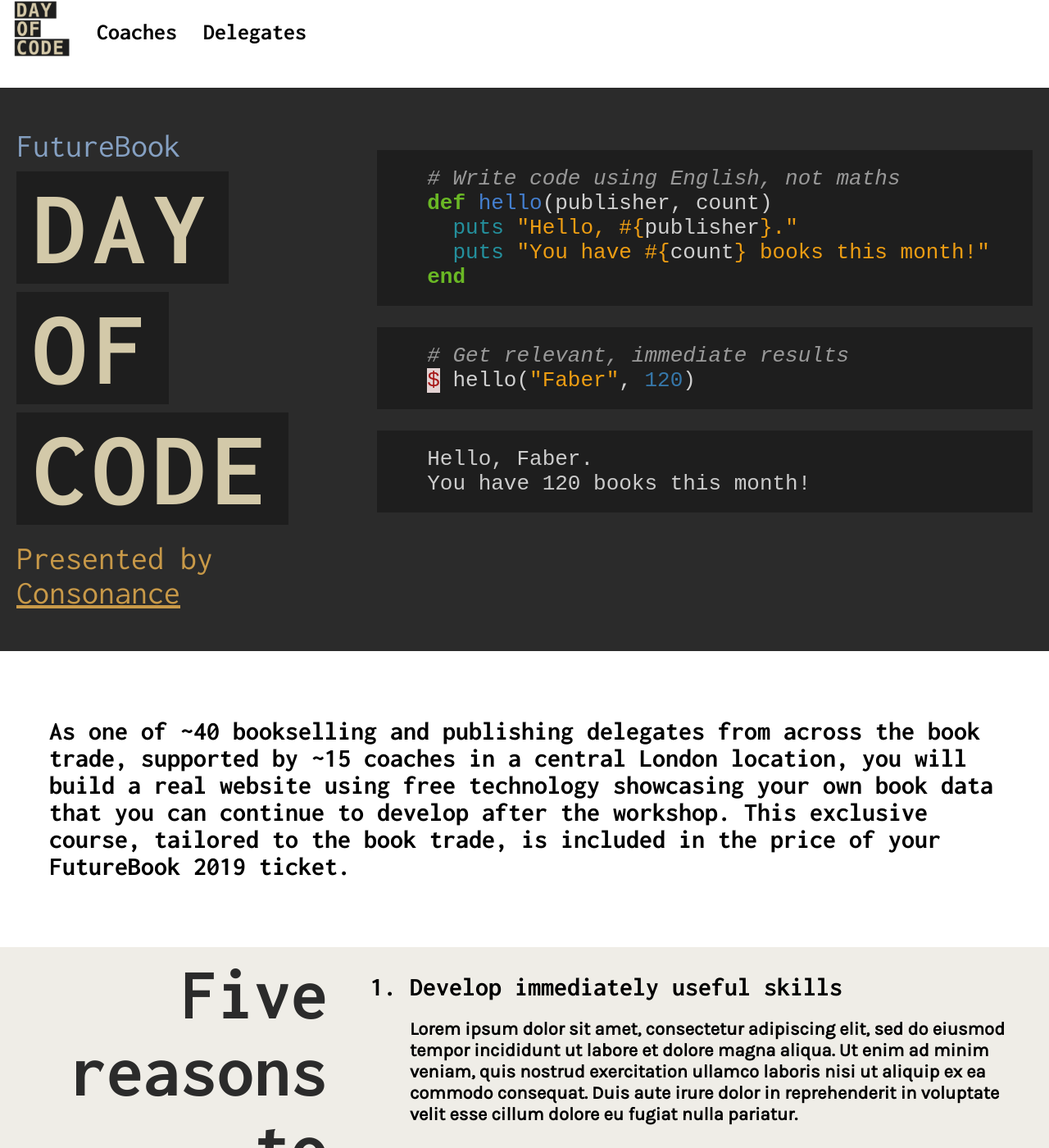
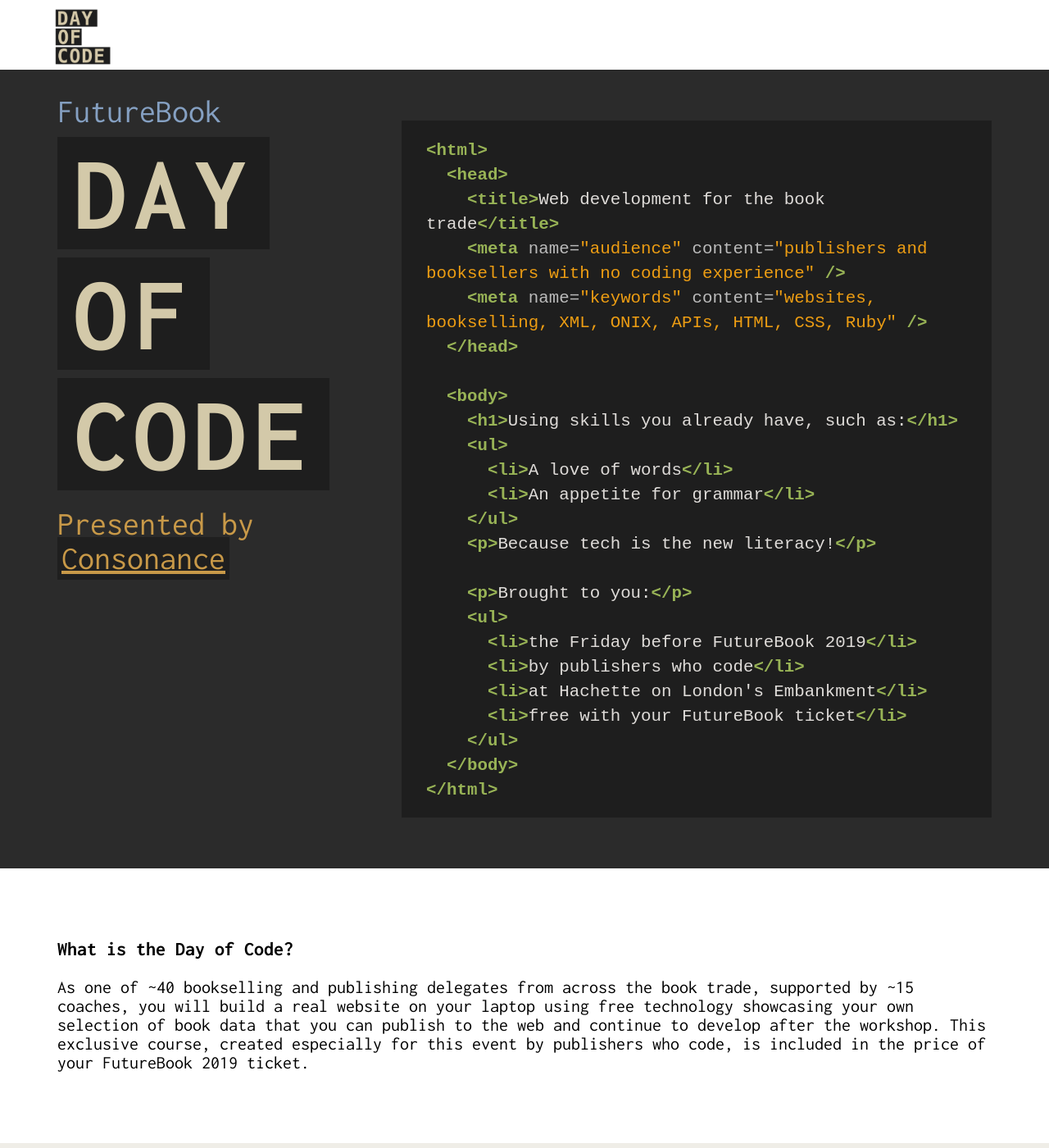
Before and after one commit to GeneralProducts/day-of-code, a Jekyll site: the page built from index.html, in a window 1280 px wide and 1400 px high. Shown: the whole window at 82% size. Built offline with Jekyll 4.4.1, drawn with Linux system fonts in a browser that asks for light colours; some of the changed text lies outside the part shown.

Commit message:
BEM and logos

```diff
--- a/_config.yml
+++ b/_config.yml
@@ -38,6 +38,8 @@
 
 highlight_options:
   linenos: true
+
+
 # Exclude from processing.
 # The following items will not be processed, by default. Create a custom list
 # to override the default setting.
--- a/_includes/nav.html
+++ b/_includes/nav.html
@@ -1,11 +1,15 @@
-<nav>
-  <ul>
-    <li>
-      <a class="active" href="#home">
-        <img src="android-chrome-192x192.png" alt="logo" class="logo" />
+<nav class="navigation">
+  <ul class="navigation__menu">
+    <li class="navigation__item">
+      <a class="navigation__link" href="#home">
+        <img src="android-chrome-192x192.png" alt="Day of Code 2019 logo" class="navigation__logo" />
       </a>
     </li>
-    <li><a href="#news">Coaches</a></li>
-    <li><a href="#contact">Delegates</a></li>
+    <!-- <li class="navigation__item">
+      <a href="#news">Coaches</a>
+    </li>
+    <li class="navigation__item">
+      <a href="#contact">Delegates</a>
+    </li> -->
   </ul>
 </nav>
--- a/_sass/main.scss
+++ b/_sass/main.scss
@@ -1,105 +1,127 @@
-
+// Base
 * {
   box-sizing: border-box;
 }
 
 body {
-  font-family: "Karla", Arial, Helvetica, sans-serif;
+  font-family: "Inconsolata", sans-serif ; //"Space Mono", sans-serif;
   margin: 0;
 }
 
 p {
-  font-family: "Karla", Arial, Helvetica, sans-serif;
+  font-family: "Inconsolata", sans-serif ; //"Space Mono", sans-serif;
   font-size: 22px;
 }
 
-.logo {
-  width: 70px;
+cite {
+  font-size: 32px;
+  font-style: normal;
 }
 
-.header {
-  background-color: #f1f1f1;
-  padding: 30px;
-  text-align: center;
-  font-size: 35px;
+figure {
+  margin-inline-start: 20px;
+  margin-inline-end: 20px;
+
 }
 
-.row {
-  display: -webkit-flex;
-  display: flex;
+h1, h2 {
+  font-family: "Inconsolata", sans-serif ; //"Space Mono", sans-serif;
 }
 
-.column {
-  padding: 10px;
+pre {
+  padding: 20px 30px;
+  white-space: pre-wrap;
 }
 
-.column.side {
+a {
+  background-color: #1f1f1f;
+  padding: 5px;
+  color: darksalmon;
+}
+
+// Nav
+
+.navigation {
+  padding-left: 5px;
+}
+
+@media (min-width: 840px) {
+  .navigation {
+    padding-left: 50px;
+  }
+}
+
+.navigation__logo {
+  width: 70px;
+  padding: 10px 0 0 0;
+}
+
+.navigation__menu {
+  list-style-type: none;
+  margin: 0;
+  padding: 0;
+  overflow: hidden;
+  position: -webkit-sticky; /* Safari */
+  position: sticky;
+  top: 0;
+  font-size: 28px;
+  -webkit-box-align: center!important;
+  -ms-flex-align: center!important;
+  align-items: center!important;
+  -webkit-box-pack: center!important;
+  -ms-flex-pack: center!important;
+  display: -webkit-box!important;
+  display: -ms-flexbox!important;
+  display: flex!important;
+}
+
+.navigation__item {
+  float: left;
+
+  a {
+    color: black;
+    text-align: center;
+    padding: 14px 16px;
+    text-decoration: none;
+    font-family: "Inconsolata", sans-serif ; //"Space Mono", sans-serif;
+    font-weight: 600;
+    background-color: #ffffff;
+  }
+}
+
+// Hero
+
+.hero {
+  background-color: #2b2b2b;
+}
+
+@media (min-width: 840px) {
+  .hero {
+    padding: 0 50px;
+  }
+
+  .hero__container  {
+    display: -webkit-flex;
+    display: flex;
+    padding: 0px;
+  }
+}
+
+.hero__container  {
+  padding: 30px 0;
+}
+
+.hero__heading {
+  padding:0 20px;
    -webkit-flex: 1;
    -ms-flex: 1;
    flex: 1;
 }
 
-.column.middle {
+.hero__content {
   -webkit-flex: 2;
   -ms-flex: 2;
   flex: 2;
-}
-
-.footer {
-  background-color: #2b2b2b;
-  padding: 30px;
-  color: white;
-  a{
-    color: white
-  }
-}
-
-@media (max-width: 840px) {
-  .row {
-    -webkit-flex-direction: column;
-    flex-direction: column;
-  }
-}
-
-figure {
-  margin:0;
-}
-
-.banded {
-  background-color: #efede7;
-}
-
-section {
-  margin-top:30px;
-  background-color: #2b2b2b;
-  padding: 50px 0;
-}
-
-.wrap {
-  position:relative;
-  padding:0 20px
-}
-
-.wrap--row{
-  padding:0
-}
-
-.column{
-  padding:0 20px
-}
-
-.section-wrap {
-  float:left;
-  clear:both;
-  width:100%;
-  background:#f2f4f5;
-  margin-top:40px;
-  padding: 40px 0;
-  margin: 0
-}
-
-.header {
-  padding: 15px 0
 }
 
 .hero__title h1 {
@@ -113,16 +135,6 @@
   letter-spacing: 8px;
 }
 
-.section_title h1 {
-  font-size: 90px;
-  font-family: "Inconsolata", sans-serif;
-  margin: 10px 0 0 0;
-  color: #2b2b2b;
-  padding: 0 20px;
-  display: table;
-  text-align: right;
-}
-
 .hero__text {
   margin: 0;
   font-family: "Inconsolata", sans-serif;
@@ -131,9 +143,14 @@
   color: #85a0c2;
 }
 
-.hero__text--subtitle, .hero__text--subtitle a  {
+.hero__text--subtitle,
+.hero__text--subtitle a {
   color: #c89948;
   margin-top: 20px;
+}
+
+.hero__syntax {
+  font-size: 200%
 }
 
 .hero__text--strapline {
@@ -143,59 +160,118 @@
   align-self: end;
 }
 
-.mega-syntax {
-  font-size: 200%
+// Structure
+.section {
+  -webkit-flex-direction: column;
+  flex-direction: column;
 }
 
-.banner, .cta{
-  padding: 60px;
+.section__container {
+  margin-top: 5px;
+  padding: 30px 60px;
 }
 
-.cta {
-  margin: 0 auto;
-  font-size: 30px
+.section__container--secondary {
+  background-color: #efede7;
+  padding: 0 60px;
 }
 
-
-ul {
-  list-style-type: none;
-  margin: 0;
-  padding: 0;
-  overflow: hidden;
-  position: -webkit-sticky; /* Safari */
-  position: sticky;
-  top: 0;
-  font-size: 28px;
-
-  -webkit-box-align: center!important;
-  -ms-flex-align: center!important;
-  align-items: center!important;
-  -webkit-box-pack: center!important;
-  -ms-flex-pack: center!important;
-  display: -webkit-box!important;
-  display: -ms-flexbox!important;
-  display: flex!important;
+.section__container--inverse {
+  background-color: #2b2b2b;
+  color: #ed9d14;
+  margin-top: 0;
+  font-size: 24px;
 }
 
-li {
-  float: left;
+.section__heading {
+  flex: 1;
 
+  h1 {
+    font-size: 90px;
+    font-family: "Inconsolata", sans-serif;
+    color: #2b2b2b;
+    padding: 50px 10px 0;
+    display: table;
+  }
 }
 
-li a {
-  color: black;
-  text-align: center;
-  padding: 14px 16px;
-  text-decoration: none;
-  font-family: "Inconsolata", sans-serif ; //"Space Mono", sans-serif;
-  font-weight: 600;
+.section__content {
+  flex: 3;
+  padding: 30px 0 30px;
+
+  a {
+    background-color: #f9f6ef;
+  }
 }
 
-h1, h2 {
-  font-family: "Inconsolata", sans-serif ; //"Space Mono", sans-serif;
+.section__content--logos {
+  margin: 0 auto;
+  padding: 30px;
 }
 
-pre {
-  padding: 20px 30px;
-  white-space: pre-wrap;
+.section__container--cta {
+  margin: 0 auto;
 }
+
+@media (min-width: 840px) {
+  .section {
+    display: -webkit-flex;
+    display: flex;
+  }
+
+  .section__container {
+    display: -webkit-flex;
+    display: flex;
+    align-items: baseline
+  }
+
+  .section__content {
+    padding: 30px 10px;
+  }
+
+  .section__heading {
+    h1 {
+      padding: 3px 10px;
+    }
+  }
+}
+
+.button__cta {
+  background-color: #98b356;
+  border-radius: 10px;
+  -webkit-appearance: none;
+  background-color: #ff5722;
+  border: 0;
+  border-radius: 4px;
+  box-shadow: inset 0 -4px 0 0 #bb2d00;
+  color: #fff;
+  cursor: pointer;
+  font: 18px -apple-system,BlinkMacSystemFont,Segoe UI,Helvetica,Arial,sans-serif;
+  font-weight: 600;
+  outline: 0;
+  padding: 8px 100px 12px;
+  text-shadow: 1px 1px rgba(0,0,0,.4);
+  padding: 30px 60px;
+
+  a {
+    color: white;
+    font-size: 35px;
+    background-color: #ff5722;
+
+  }
+}
+
+.footer {
+  background-color: #2b2b2b;
+  padding: 30px;
+  color: white;
+
+  a {
+    color: white
+  }
+}
+
+.logo {
+  height: 80px;
+  padding-left: 30px;
+}
--- a/_sass/monokai.scss
+++ b/_sass/monokai.scss
@@ -1,3 +1,4 @@
+.language-html {color: #dfdcd9; font-size: 80%;}
 .highlight pre { background-color: #1e1e1e }
 .highlight .hll { background-color: #404040 }
 .highlight .c { color: #999999; font-style: italic } /* Comment */
@@ -44,7 +45,7 @@
 .highlight .nn { color: #447fcf; text-decoration: underline } /* Name.Namespace */
 .highlight .nx { color: #d0d0d0 } /* Name.Other */
 .highlight .py { color: #d0d0d0 } /* Name.Property */
-.highlight .nt { color: #6ab825; font-weight: bold } /* Name.Tag */
+.highlight .nt { color: #98b356; font-weight: bold } /* Name.Tag */
 .highlight .nv { color: #40ffff } /* Name.Variable */
 .highlight .ow { color: #6ab825; font-weight: bold } /* Operator.Word */
 .highlight .w { color: #666666 } /* Text.Whitespace */
--- a/index.html
+++ b/index.html
@@ -3,10 +3,9 @@
 title: Day of code
 ---
 <section class="hero">
-  <div class="row">
-    <div class="column side">
+  <div class="hero__container">
+    <div class="hero__heading">
       <p class="hero__text">FutureBook</p>
-
       <div class="hero__title">
         <h1>DAY</h1>
         <h1>OF</h1>
@@ -14,25 +13,33 @@
         <div class="hero__text hero__text--subtitle">Presented by <a href="https://consonance.app">Consonance</a></div>
       </div>
     </div>
+    <div class="hero__content">
+      <div class="hero__syntax">
+      {% highlight HTML %}
+<html>
+  <head>
+    <title>Web development for the book trade</title>
+    <meta name="audience" content="publishers and booksellers with no coding experience" />
+    <meta name="keywords" content="websites, bookselling, XML, ONIX, APIs, HTML, CSS, Ruby" />
+  </head>
 
-    <div class="column middle">
-      <!-- <p class="hero__text hero__text--strapline"> <strong>Web development</strong> for the book trade</p> -->
+  <body>
+    <h1>Using skills you already have, such as:</h1>
+    <ul>
+      <li>A love of words</li>
+      <li>An appetite for grammar</li>
+    </ul>
+    <p>Because tech is the new literacy!</p>
 
-      <div class="mega-syntax">
-{% highlight ruby %}
-  # Write code using English, not maths
-  def hello(publisher, count)
-    puts "Hello, #{publisher}."
-    puts "You have #{count} books this month!"
-  end
-{% endhighlight  %}
-{% highlight ruby %}
-  # Get relevant, immediate results
-  $ hello("Faber", 120)
-{% endhighlight  %}
-{% highlight terminal %}
-  Hello, Faber.
-  You have 120 books this month!
+    <p>Brought to you:</p>
+    <ul>
+      <li>the Friday before FutureBook 2019</li>
+      <li>by publishers who code</li>
+      <li>at Hachette on London's Embankment</li>
+      <li>free with your FutureBook ticket</li>
+    </ul>
+  </body>
+</html>
 {% endhighlight  %}
       </div>
     </div>
@@ -40,53 +47,87 @@
 </section>
 
 
-<div class="row">
-  <div class="banner">
-    <h1>
-      As one of ~40 bookselling and publishing delegates from across the book trade, supported by ~15 coaches in a central London location, you will build a real website using free technology showcasing your own book data that you can continue to develop after the workshop.
-      This exclusive course, tailored to the book trade, is included in the price of your FutureBook 2019 ticket.
-    </h1>
+<section class="section">
+  <div class="section__container">
+    <div class="section__content">
+      <h1>What is the Day of Code?</h1>
+      <p>
+       As one of ~40 bookselling and publishing delegates from across the book trade, supported by ~15 coaches, you will build a real website on your laptop using free technology showcasing your own selection of book data that you can publish to the web and continue to develop after the workshop.
+       This exclusive course, created especially for this event by publishers who code, is included in the price of your FutureBook 2019 ticket.
+      </p>
     </div>
   </div>
+</section>
 
 
-<div class="row banded">
-  <div class="column side">
-    <div class="section_title"><h1>Five reasons to attend</h1></div>
+<section class="section">
+  <div class="section__container section__container--secondary">
+    <div class="section__heading">
+       <h1>Why do you need to code?</h1>
     </div>
-  <div class="column middle">
-    <h1>
+  <div class="section__content">
     <ol>
-        <li>Develop immediately useful skills
-          <p>Lorem ipsum dolor sit amet, consectetur adipiscing elit, sed do eiusmod tempor incididunt ut labore et dolore magna aliqua. Ut enim ad minim veniam, quis nostrud exercitation ullamco laboris nisi ut aliquip ex ea commodo consequat. Duis aute irure dolor in reprehenderit in voluptate velit esse cillum dolore eu fugiat nulla pariatur.</p>
+        <li>
+          <h1>The book industry pays too much for software</h1>
+          <p>
+            From bookstores to publishing houses, the book business is paying too much for software because of a lack of knowledge, poor technology choices, bad website briefings, and far, far too low expectations of technology that cost time, reputational damange, and seemingly endless customisation fees.
+          </p>
         </li>
-        <li>Save money
-          <p>Amet, consectetur adipiscing elit, sed do eiusmod tempor incididunt ut labore et dolore magna aliqua. Ut enim ad minim veniam, quis nostrud exercitation ullamco laboris nisi ut aliquip ex ea commodo consequat. Duis aute irure dolor in reprehenderit in voluptate velit esse cillum dolore eu fugiat nulla pariatur.</p>
+        <li>
+          <h1>The book industry doesn’t pay enough for software</h1>
+          <p>
+            At the same time, we are not paying enough for software: to train knowledgeable staff, to build our own solutions, to innovate with our supply chain, our consumer-facing websites, our workflow, our data collection, our books. Software that meets needs, saves time, makes the sale has huge value.
+          </p>
         </li>
-        <li>Save time
-          <p>Consectetur adipiscing elit, sed do eiusmod tempor incididunt ut labore et dolore magna aliqua. Ut enim ad minim veniam, quis nostrud exercitation ullamco laboris nisi ut aliquip ex ea commodo consequat. Duis aute irure dolor in reprehenderit in voluptate velit esse cillum dolore eu fugiat nulla pariatur.</p>
-        </li>
-        <li>Get agency
-          <p>Adipiscing elit, sed do eiusmod tempor incididunt ut labore et dolore magna aliqua. Ut enim ad minim veniam, quis nostrud exercitation ullamco laboris nisi ut aliquip ex ea commodo consequat. Duis aute irure dolor in reprehenderit in voluptate velit esse cillum dolore eu fugiat nulla pariatur.</p>
-        </li>
-        <li>Technical literacy makes for smarter business
-          <p>Lorem ipsum dolor sit amet, consectetur adipiscing elit, sed do eiusmod tempor incididunt ut labore et dolore magna aliqua. Ut enim ad minim veniam, quis nostrud exercitation ullamco laboris nisi ut aliquip ex ea commodo consequat. Duis aute irure dolor in reprehenderit in voluptate velit esse cillum dolore eu fugiat nulla pariatur.</p>
+        <li>
+          <h1>Software is eating the world</h1>
+          <p>
+            “Software is eating the world” <a href="https://a16z.com/2011/08/20/why-software-is-eating-the-world/">said Marc Andreessen in 2011,</a> but the book industry hasn’t moved along far enough from our mention in his article: “Perhaps the single most dramatic example of this [is when] Borders agreed to hand over its online business to Amazon under the theory that online book sales were non-strategic and unimportant.”
+          </p>
         </li>
       </ol>
-    </h1>
+      <cite>
+        Publishing is hard to understand. Software is easier! It is so much more cost effective to train willing publishing people in software than train software people in publishing.
+      </cite>
     </div>
   </div>
+</section>
 
-<div class="row">
-  <div class="cta">
+<section class="section">
+  <div class="section__container section__container--inverse">
+      <div class="section__heading"></div>
+      <div class="section__content">
           <h1>
-      <a href="#">Book now!</a>
+        Day of Code is a coding course designed by publishers, for publishers, and is designed to allow you to:
+        <ol><li>Learn from the people already at the intersection of publishing and technology.</li>
+        <li>Push the limits of your work productivity.</li>
+        <li>Gain new ideas on how to incorporate technology within your own business.</li></ol>
       </h1>
+      <a href="Convince your Boss - Day of Code.docx" >Download a letter to convince your boss you need to attend</a>
     </div>
   </div>
+</section>
+
+<section class="section">
+  <div class="section__container section__container--secondary">
+    <div class="section__content--logos">
+      <h1>Day of Code is sponsored by</h1>
+      <img src="hachette.jpg" alt="Day of Code 2019 logo" class="logo" />
+      <img src="futurebook-logo.png" alt="Day of Code 2019 logo" class="logo" />
+      <img src="purple-black-long.png" alt="Day of Code 2019 logo" class="logo" />
+    </div>
+  </div>
+</section>
 
 
+<section class="section">
+  <div class="section__container section__container--cta">
+    <div class="button__cta">
+      <a href="#">Book now!</a>
+    </div>
+  </div>
+</section>
 
 <div class="footer">
-  Day of Code is a <a href="https://generalproducts.co">General Products Ltd</a> initiative supported by The Bookseller and the following sponsors:
+  Day of Code is a General Products Ltd initiative.
 </div>
```
Also changed, not shown: 500t-FutureBook-logo-new.png (added), futurebook-logo.jpg (added), futurebook-logo.png (added), hachette.jpg (added), purple-black-long.png (added), 1 other file. Lines whose indentation alone changed are shown as unchanged.
